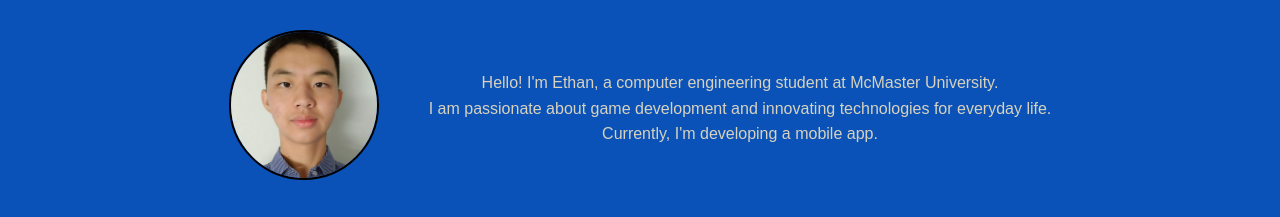
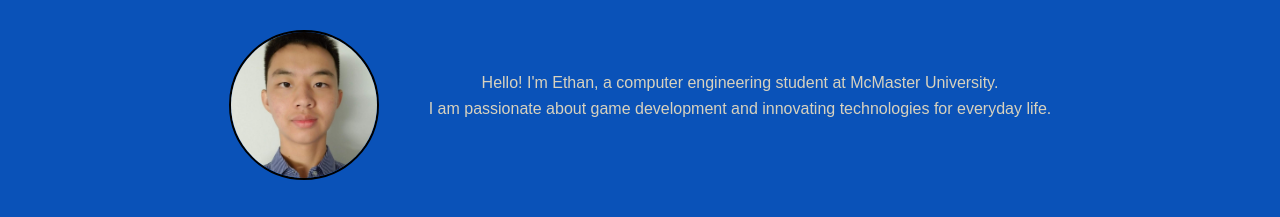
Before and after one commit to ewong5002/ewong5002.github.io, a plain HTML site: page index.html in a window 1280 px wide. Shown: the part 186-403 px from the top of the page. Drawn offline with Linux system fonts and the light colour scheme.

Commit message:
Updated about me

```diff
--- a/index.html
+++ b/index.html
@@ -36,8 +36,7 @@
 			<img src="./Images/selfie.jpg" alt="Photo of Ethan Wong" class="profile-pic">
 			<p>
 				Hello! I'm Ethan, a computer engineering student at McMaster University.<br>
-				I am passionate about game development and innovating technologies for everyday life.<br>
-				Currently, I'm developing a mobile app.
+				I am passionate about game development and innovating technologies for everyday life.
 			</p>
 		</div>
 
```
